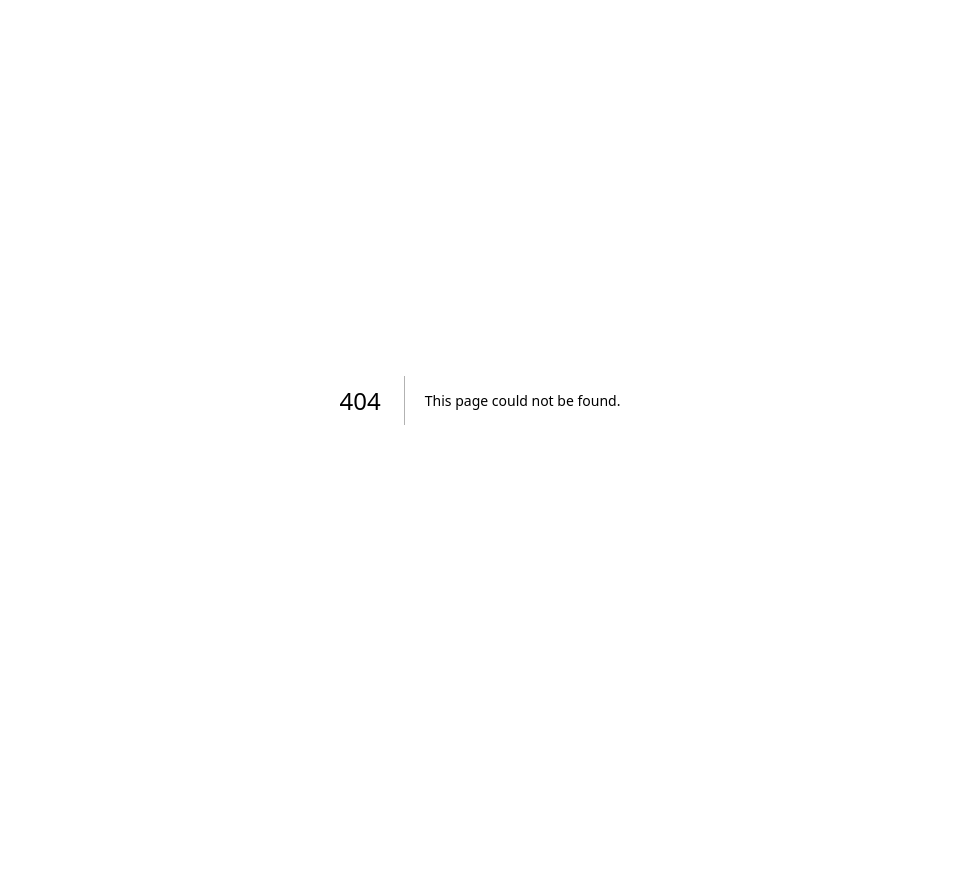
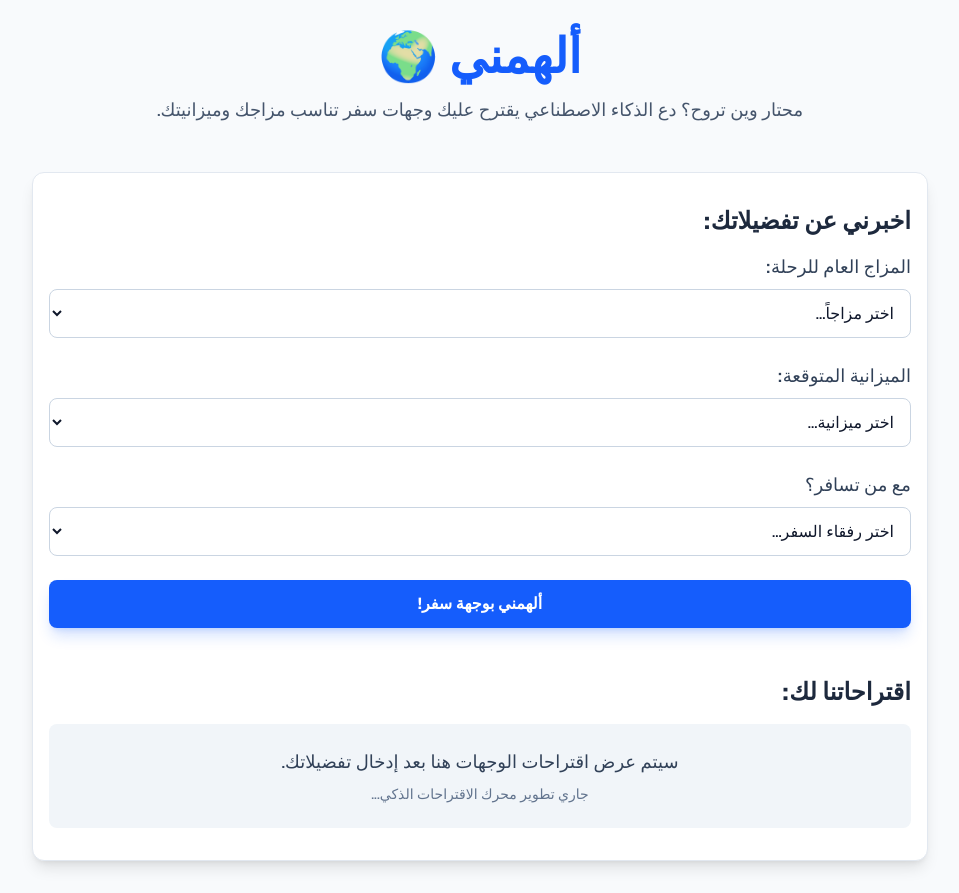
Before and after one commit to MuwaizriLab/mfly-ai, a Next.js app: page /inspire-me in a window 1280 px wide. Before the commit this address had no page. Shown: the whole page, without its empty margins (160-1119 px from the left). Before the commit the page ends 800 px from the top, so only its background shows below. Built offline with nearby package versions, Linux system fonts and the light colour scheme.

Commit message:
Add Inspire Me page and navigation link

```diff
--- /dev/null
+++ b/app/inspire-me/page.tsx
@@ -0,0 +1,84 @@
+import React from 'react';
+
+export default function InspireMePage() {
+  return (
+    <div className="min-h-screen bg-slate-50 text-slate-900 font-sans p-8" dir="rtl">
+      <header className="mb-12 text-center">
+        <h1 className="text-4xl md:text-5xl font-extrabold text-blue-600 mb-4">
+          ألهمني 🌍
+        </h1>
+        <p className="text-lg text-slate-600 max-w-2xl mx-auto">
+          محتار وين تروح؟ دع الذكاء الاصطناعي يقترح عليك وجهات سفر تناسب مزاجك وميزانيتك.
+        </p>
+      </header>
+
+      <main className="container mx-auto px-4 max-w-4xl bg-white p-8 rounded-xl shadow-lg border border-slate-200">
+        <section className="mb-8">
+          <h2 className="text-2xl font-bold text-slate-800 mb-4">اخبرني عن تفضيلاتك:</h2>
+          <form className="space-y-6">
+            <div>
+              <label htmlFor="mood" className="block text-lg font-medium text-slate-700 mb-2">
+                المزاج العام للرحلة:
+              </label>
+              <select
+                id="mood"
+                className="w-full p-3 border border-slate-300 rounded-lg focus:ring-blue-500 focus:border-blue-500"
+              >
+                <option value="">اختر مزاجاً...</option>
+                <option value="استرخاء">استرخاء وهدوء</option>
+                <option value="مغامرة">مغامرة واكتشاف</option>
+                <option value="ثقافة">ثقافة وتاريخ</option>
+                <option value="تسوق">تسوق ومتعة</option>
+                <option value="شاطئ">شاطئ وبحر</option>
+                <option value="جبال">جبال وطبيعة</option>
+              </select>
+            </div>
+
+            <div>
+              <label htmlFor="budget" className="block text-lg font-medium text-slate-700 mb-2">
+                الميزانية المتوقعة:
+              </label>
+              <select
+                id="budget"
+                className="w-full p-3 border border-slate-300 rounded-lg focus:ring-blue-500 focus:border-blue-500"
+              >
+                <option value="">اختر ميزانية...</option>
+                <option value="منخفضة">منخفضة (أقل من 500 دينار)</option>
+                <option value="متوسطة">متوسطة (500 - 1500 دينار)</option>
+                <option value="عالية">عالية (أكثر من 1500 دينار)</option>
+              </select>
+            </div>
+
+            <div>
+              <label htmlFor="companions" className="block text-lg font-medium text-slate-700 mb-2">
+                مع من تسافر؟
+              </label>
+              <select
+                id="companions"
+                className="w-full p-3 border border-slate-300 rounded-lg focus:ring-blue-500 focus:border-blue-500"
+              >
+                <option value="">اختر رفقاء السفر...</option>
+                <option value="منفرد">بمفردي</option>
+                <option value="عائلة">مع العائلة</option>
+                <option value="أصدقاء">مع الأصدقاء</option>
+                <option value="عشاق">مع شريك الحياة</option>
+              </select>
+            </div>
+
+            <button className="w-full bg-blue-600 text-white px-6 py-3 rounded-lg font-bold hover:bg-blue-700 transition shadow-lg shadow-blue-600/20">
+              ألهمني بوجهة سفر!
+            </button>
+          </form>
+        </section>
+
+        <section className="mt-12">
+          <h2 className="text-2xl font-bold text-slate-800 mb-4">اقتراحاتنا لك:</h2>
+          <div className="bg-slate-100 p-6 rounded-lg text-slate-700 text-center">
+            <p className="text-lg">سيتم عرض اقتراحات الوجهات هنا بعد إدخال تفضيلاتك.</p>
+            <p className="text-sm text-slate-500 mt-2">جاري تطوير محرك الاقتراحات الذكي...</p>
+          </div>
+        </section>
+      </main>
+    </div>
+  );
+}
--- a/app/page.tsx
+++ b/app/page.tsx
@@ -10,6 +10,7 @@ export default function Home() {
             ✈️ mfly.ai
           </div>
           <nav className="hidden md:flex gap-6 font-medium text-slate-600">
+            <a href="/inspire-me" className="hover:text-blue-600 transition">ألهمني</a>
             <a href="#features" className="hover:text-blue-600 transition">الخدمات</a>
             <a href="#staff" className="hover:text-blue-600 transition">للموظفين</a>
             <a href="#travelers" className="hover:text-blue-600 transition">للمسافرين</a>
```
